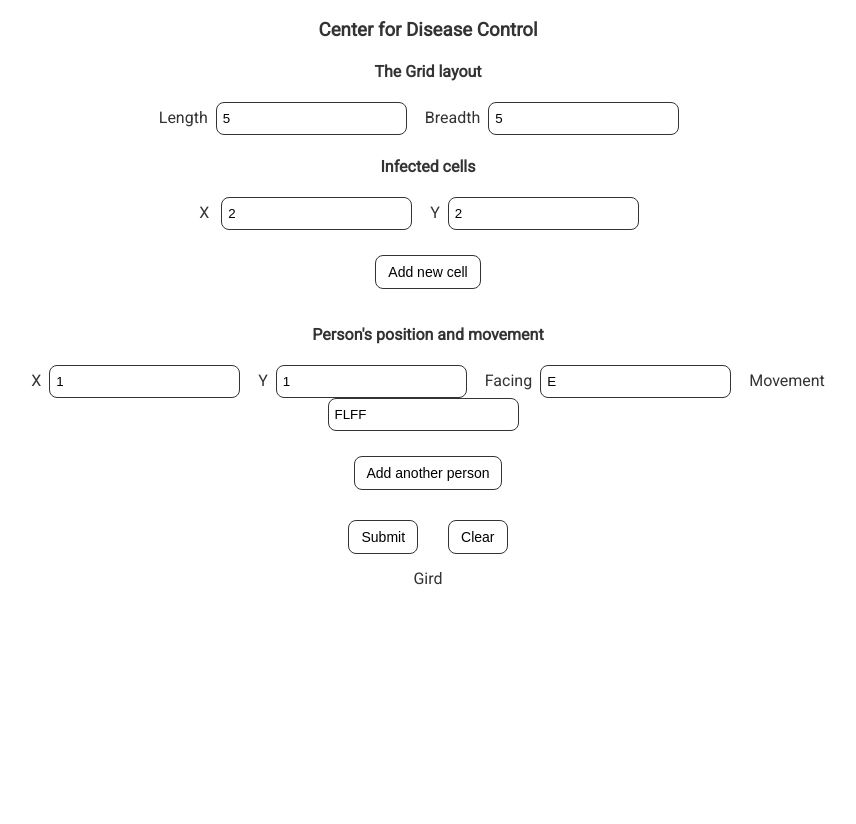
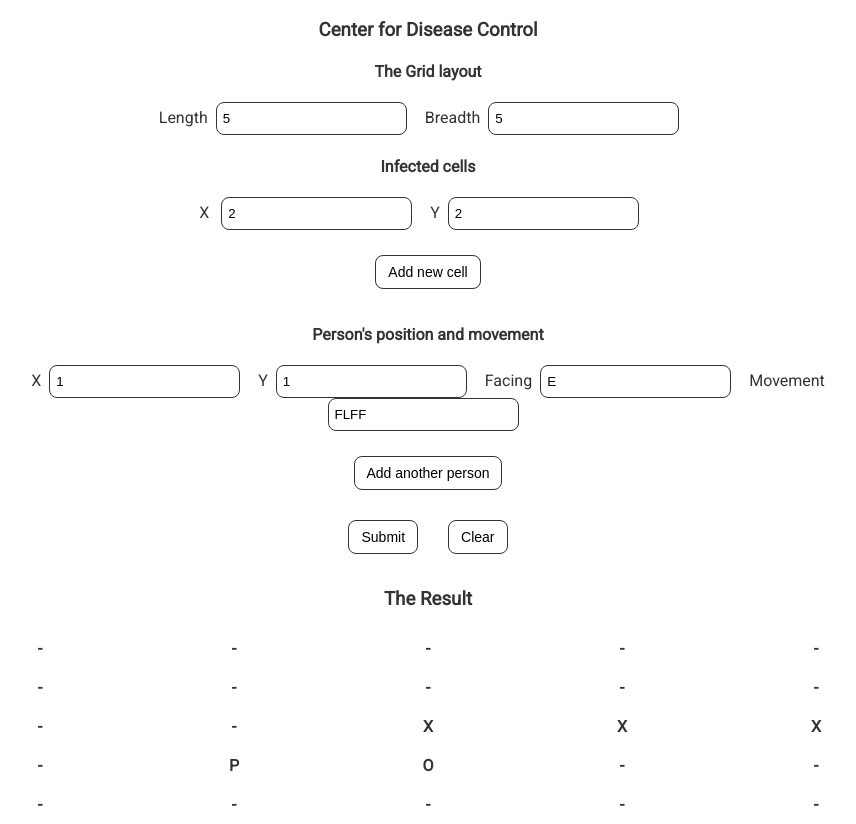
Before and after one commit to Vijendra-Achar/cdc-matrix, a React (Create React App) app: page / in a window 1280 px wide. Both pictures are taken after a click on the button "Submit". Shown: the whole page, without its empty margins (212-1068 px from the left). Before the commit the page ends 800 px from the top, so only its background shows below. Built offline with nearby package versions, Linux system fonts and the light colour scheme.

Commit message:
The Grid UI is complete

```diff
--- a/src/components/grid/index.jsx
+++ b/src/components/grid/index.jsx
@@ -1,5 +1,7 @@
 import React, { useEffect, useState } from "react";
 import { traceMovement } from "./movementMap";
+
+import "./styles.scss";
 
 const Gird = ({ data }) => {
   const [matrix, setMatrix] = useState(undefined);
@@ -12,7 +14,7 @@
 
       // Please the infected Cells first
       data?.infectedCells?.forEach((value) => {
-        if (value?.y && value?.x) {
+        if (value?.y && value?.x && value?.y < length && value?.x < breadth) {
           initialMatrix[initialMatrix?.length - parseInt(value?.y) - 1][parseInt(value?.x)] = "X";
         }
       });
@@ -21,7 +23,7 @@
 
       data?.persons?.forEach((value) => {
         // Place the person's initial position
-        if (value?.y && value?.x) {
+        if (value?.y && value?.x && value?.y < length && value?.x < breadth) {
           initialMatrix[initialMatrix?.length - parseInt(value?.y) - 1][parseInt(value?.x)] = "P";
         }
 
@@ -30,7 +32,6 @@
 
         // Track the movement
         finalMatrix = traceMovement(value, initialMatrix, directions, length, breadth);
-        console.log("The final -> ", finalMatrix);
       });
 
       setMatrix(finalMatrix);
@@ -48,7 +49,30 @@
     return newMatrix;
   };
 
-  return <div>Gird</div>;
+  return (
+    <div>
+      <h3>The Result</h3>
+      {matrix?.length
+        ? matrix?.map((row, i) => {
+            return (
+              <div
+                style={{ display: "grid", gridTemplateColumns: `repeat(${data?.grid?.length}, 1fr)`, gap: "10px" }}
+                className="matrix"
+                key={i}
+              >
+                {row?.map((element, j) => {
+                  return (
+                    <span className="element" key={j}>
+                      {element}
+                    </span>
+                  );
+                })}
+              </div>
+            );
+          })
+        : ""}
+    </div>
+  );
 };
 
 export default Gird;
--- a/src/components/grid/styles.scss
+++ b/src/components/grid/styles.scss
@@ -0,0 +1,7 @@
+.matrix {
+  .element {
+    margin: 10px 0;
+    border-radius: 5px;
+    font-weight: bolder;
+  }
+}
```
